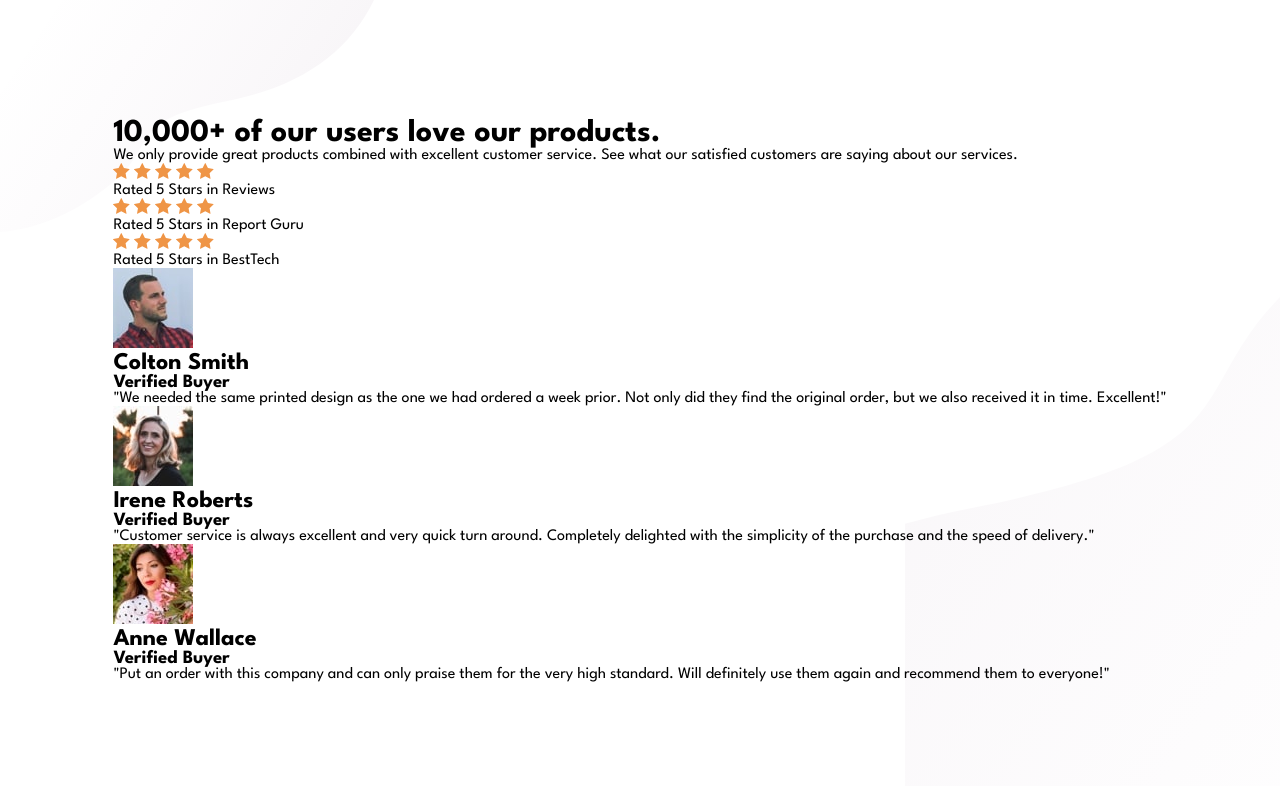
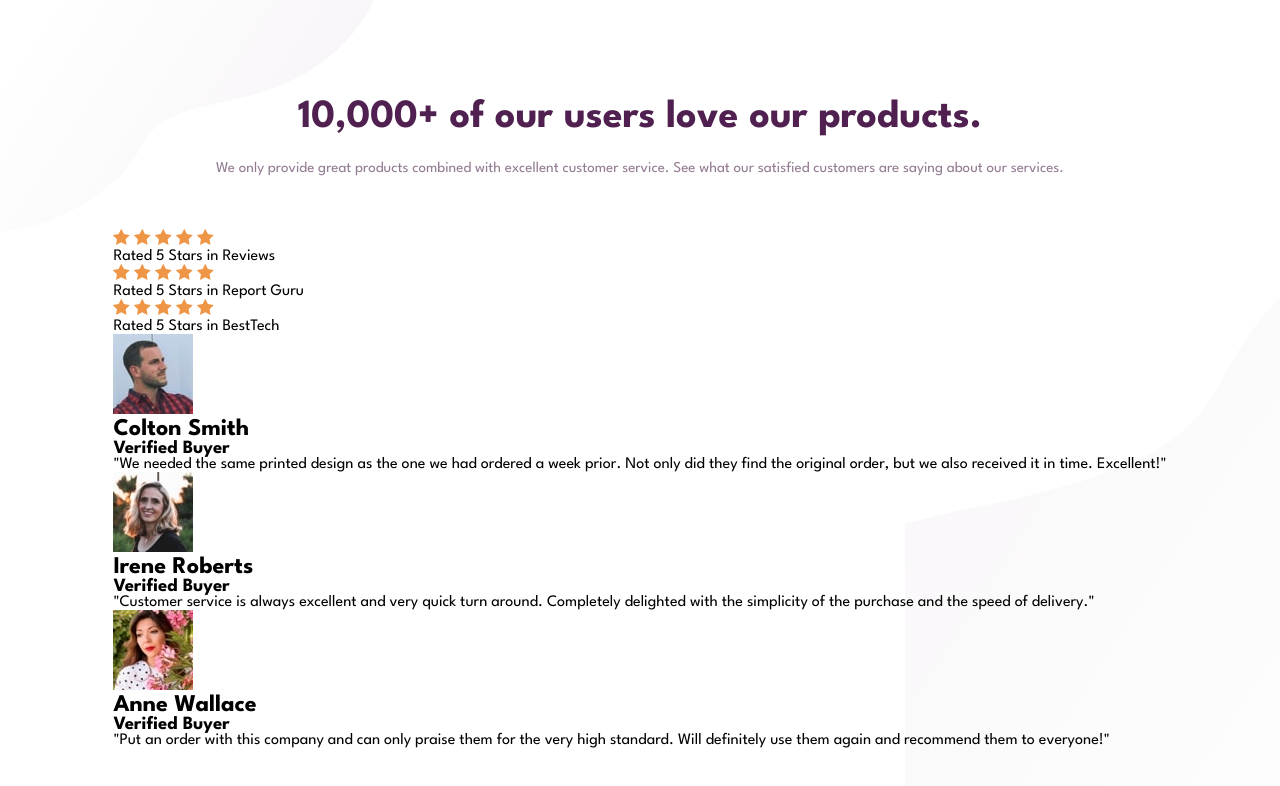
Before and after one commit to IamAbhiDev/social-proof-section-master.github.io, a plain HTML site: page index.html in a window 1280 px wide. Drawn offline with Linux system fonts and the light colour scheme.

Commit message:
header styled

```diff
--- a/css/style.css
+++ b/css/style.css
@@ -43,3 +43,22 @@ body {
     justify-content: center;
     align-items: center;
 }
+
+.container__header {
+    text-align: center;
+    margin: 3.1rem;
+}
+
+.container__header__heading {
+    color: var(--very-dark-magenta);
+    font-size: 2.5rem;
+    font-weight: var(--bold);
+    line-height: .8;
+}
+
+.container__header__text {
+    color: var(--dark-grayish-magenta);
+    font-size: .9375rem;
+    line-height: 1.4;
+    margin-top: 1.5rem;
+}
```
